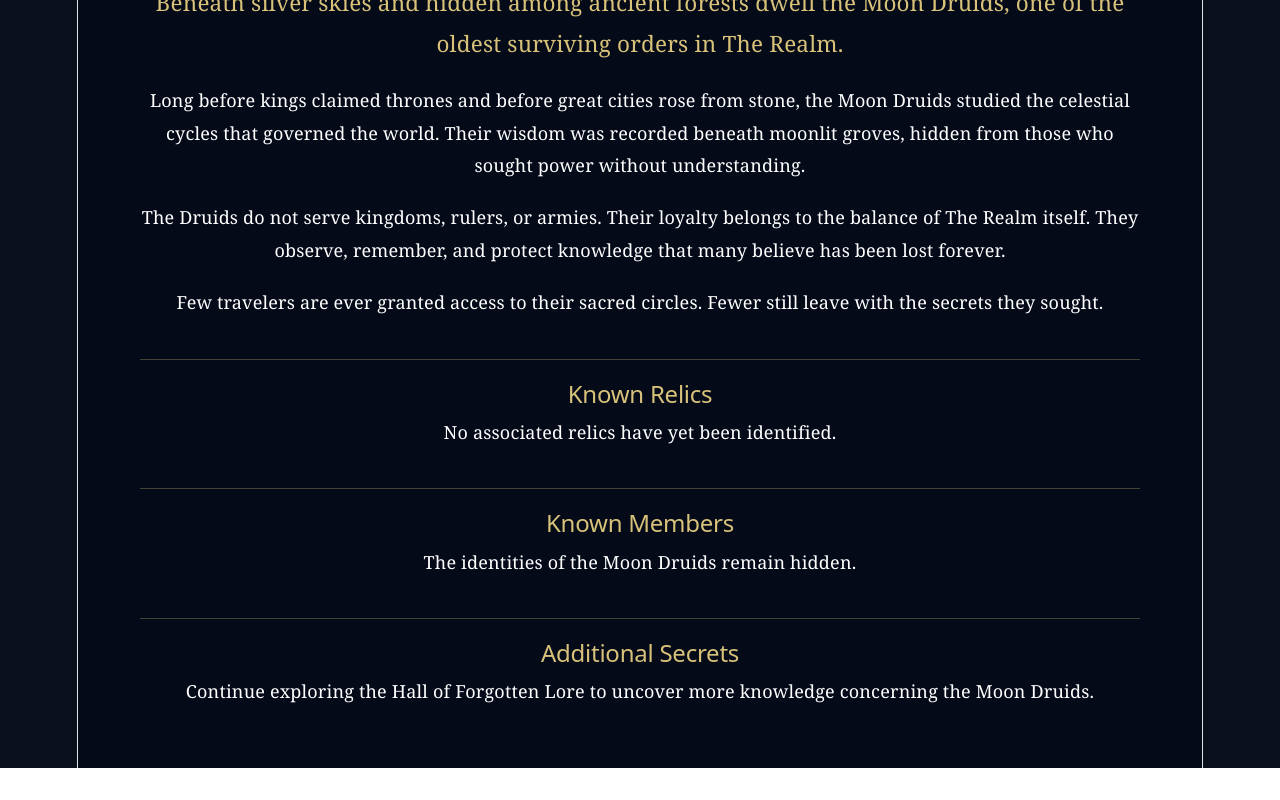
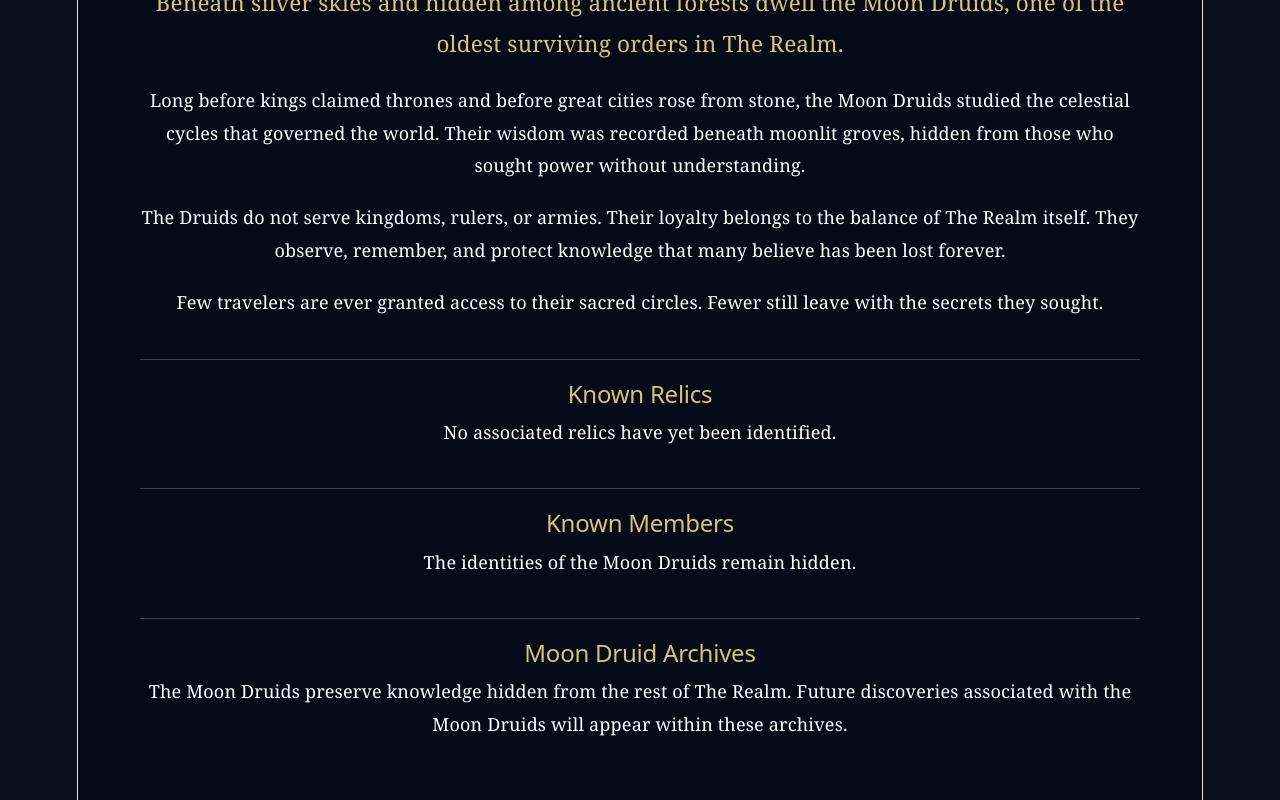
Before and after one commit to fperry64/the-realm, a React app in the folder web/: page /realm/moons in a window 1280 px wide. Shown: the part 716-1516 px from the top of the page. Before the commit the page ends 1484 px from the top, so only its background shows below. Built offline with nearby package versions, Linux system fonts and the light colour scheme; the HTML template or start-up script is replaced by a standard one.

Commit message:
Moon Druids 04

```diff
--- a/web/src/pages/Moons.jsx
+++ b/web/src/pages/Moons.jsx
@@ -88,15 +88,14 @@ function Moons() {
                 <div className="moon-section">
 
                     <h2>
-                        Additional Secrets
+                        Moon Druid Archives
                     </h2>
 
                     <p>
 
-                        Continue exploring the Hall of
-                        Forgotten Lore to uncover more
-                        knowledge concerning the Moon
-                        Druids.
+                        The Moon Druids preserve knowledge hidden from the rest of The Realm.
+                        Future discoveries associated with the Moon Druids will appear within
+                        these archives.
 
                     </p>
 
```
